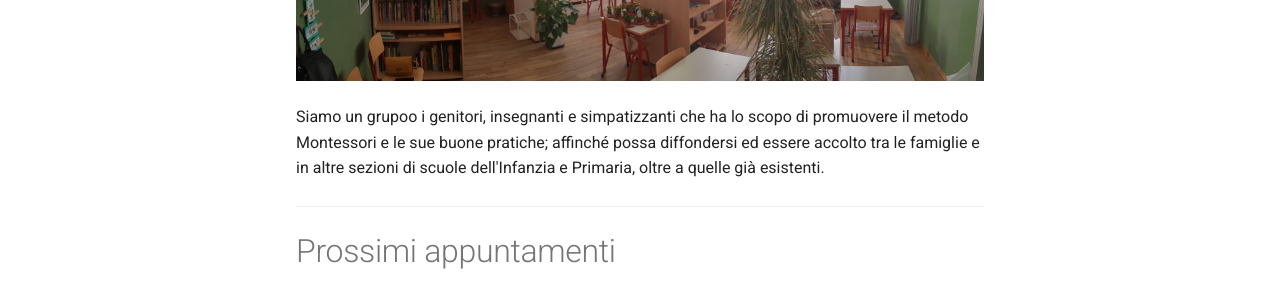
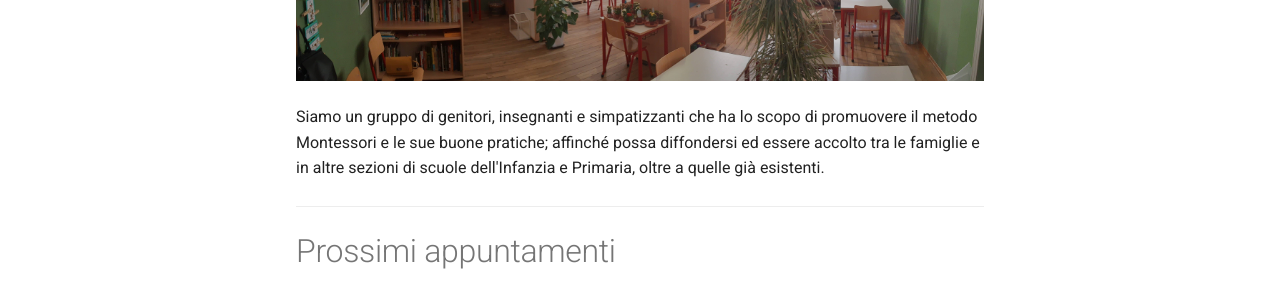
Before and after one commit to Associazione-Montessori-Vallagarina/montessorivallagarina.it, an MkDocs documentation site: the page built from docs/index.md, in a window 1280 px wide and 900 px high. Shown: the part 262-562 px from the top of the window. Built offline with MkDocs 1.6.1 and Material for MkDocs 9.7.7, drawn with Linux system fonts in a browser that asks for light colours.

Commit message:
fix 2 typos

```diff
--- a/docs/index.md
+++ b/docs/index.md
@@ -2,7 +2,7 @@
 
 ![](immagini/aula.jpg)
 
-Siamo un grupoo i genitori, insegnanti e simpatizzanti che ha lo scopo di promuovere il metodo Montessori e le sue buone pratiche; affinché possa diffondersi ed essere accolto tra le famiglie e in altre sezioni di scuole dell'Infanzia e Primaria, oltre a quelle già esistenti.
+Siamo un gruppo di genitori, insegnanti e simpatizzanti che ha lo scopo di promuovere il metodo Montessori e le sue buone pratiche; affinché possa diffondersi ed essere accolto tra le famiglie e in altre sezioni di scuole dell'Infanzia e Primaria, oltre a quelle già esistenti.
 
 ---
 
```
